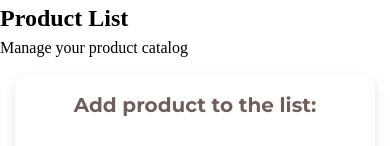
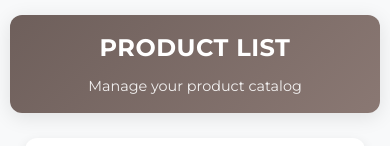
Before and after one commit to IrynaKr1/react-productCard, a React (Vite) app: page / in a window 390 px wide. Shown: the top 146 px of the page. Built offline with nearby package versions, Linux system fonts and the light colour scheme; the HTML template or start-up script is replaced by a standard one.

Commit message:
Add page styling

```diff
--- a/src/pages/ProductsPage/ProductPage.module.scss
+++ b/src/pages/ProductsPage/ProductPage.module.scss
@@ -0,0 +1,113 @@
+$font-stack: 'Montserrat', sans-serif;
+$main-color: #6e5f5b;
+$background-color: #f8f9fa;
+
+.pageContainer {
+  min-height: 100vh;
+  background-color: $background-color;
+  padding: 40px 20px;
+  font-family: $font-stack;
+}
+
+.pageHeader {
+  text-align: center;
+  margin-bottom: 50px;
+  padding: 30px 20px;
+  background: linear-gradient(135deg, $main-color 0%, #8a7873 100%);
+  border-radius: 16px;
+  box-shadow: 0 4px 20px rgba(0, 0, 0, 0.1);
+  color: white;
+}
+
+.pageTitle {
+  font-family: $font-stack;
+  font-size: 2.5rem;
+  font-weight: 700;
+  margin: 0;
+  margin-bottom: 10px;
+  letter-spacing: 1px;
+  text-transform: uppercase;
+}
+
+.pageSubtitle {
+  font-family: $font-stack;
+  font-size: 1.1rem;
+  font-weight: 400;
+  margin: 0;
+  opacity: 0.9;
+}
+
+.formSection {
+  margin-bottom: 60px;
+}
+
+@media (max-width: 1024px) {
+  .pageContainer {
+    padding: 30px 15px;
+  }
+
+  .pageTitle {
+    font-size: 2rem;
+  }
+
+  .pageSubtitle {
+    font-size: 1rem;
+  }
+
+  .pageHeader {
+    margin-bottom: 40px;
+    padding: 25px 15px;
+  }
+
+  .formSection {
+    margin-bottom: 50px;
+  }
+}
+
+@media (max-width: 768px) {
+  .pageContainer {
+    padding: 20px 10px;
+  }
+
+  .pageTitle {
+    font-size: 1.75rem;
+  }
+
+  .pageSubtitle {
+    font-size: 0.95rem;
+  }
+
+  .pageHeader {
+    margin-bottom: 30px;
+    padding: 20px 15px;
+    border-radius: 12px;
+  }
+
+  .formSection {
+    margin-bottom: 40px;
+  }
+}
+
+@media (max-width: 480px) {
+  .pageContainer {
+    padding: 15px 10px;
+  }
+
+  .pageTitle {
+    font-size: 1.5rem;
+    letter-spacing: 0.5px;
+  }
+
+  .pageSubtitle {
+    font-size: 0.9rem;
+  }
+
+  .pageHeader {
+    margin-bottom: 25px;
+    padding: 15px 10px;
+  }
+
+  .formSection {
+    margin-bottom: 30px;
+  }
+}
```
